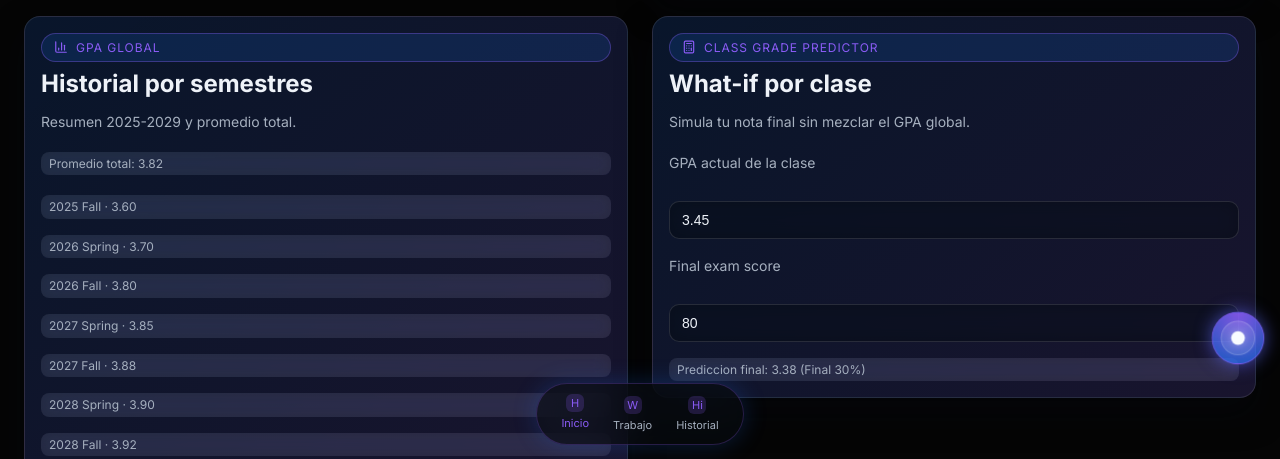
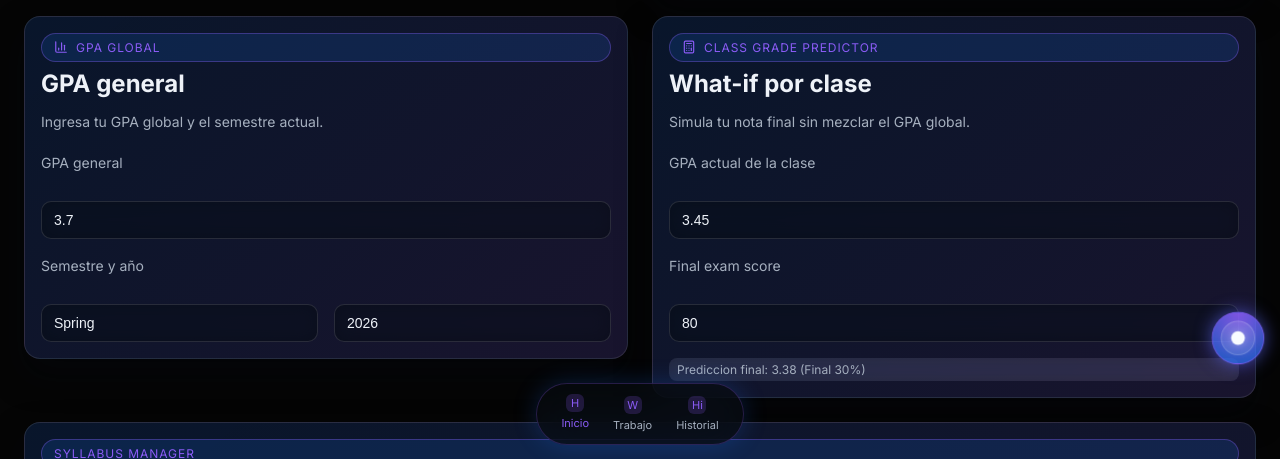
Before and after one commit to jesustitanes13-dotcom/gpa-standard, a Next.js app: page / in a window 1280 px wide. Shown: the part 341-800 px from the top of the page. Built offline with nearby package versions, Linux system fonts and the light colour scheme; no server answers.

Commit message:
Unified dashboard + GPA inputs

```diff
--- a/src/components/GpaGlobalCard.tsx
+++ b/src/components/GpaGlobalCard.tsx
@@ -1,32 +1,44 @@
 "use client";
 
-import { useMemo } from "react";
 import { BarChart3 } from "lucide-react";
 import { useDisciplineState } from "@/src/components/StateProvider";
 
 export const GpaGlobalCard = () => {
-  const { state } = useDisciplineState();
-
-  const average = useMemo(() => {
-    if (!state.gpaHistory.length) return 0;
-    const total = state.gpaHistory.reduce((sum, entry) => sum + entry.gpa, 0);
-    return total / state.gpaHistory.length;
-  }, [state.gpaHistory]);
+  const { state, updateState } = useDisciplineState();
 
   return (
     <div className="card">
       <div className="pill">
         <BarChart3 size={14} /> GPA Global
       </div>
-      <h3 className="title">Historial por semestres</h3>
-      <p className="subtitle">Resumen 2025-2029 y promedio total.</p>
-      <div className="badge">Promedio total: {average.toFixed(2)}</div>
-      <div className="grid" style={{ marginTop: 12 }}>
-        {state.gpaHistory.map((entry) => (
-          <div key={entry.term} className="badge">
-            {entry.term} · {entry.gpa.toFixed(2)}
-          </div>
-        ))}
+      <h3 className="title">GPA general</h3>
+      <p className="subtitle">Ingresa tu GPA global y el semestre actual.</p>
+      <div className="grid">
+        <label className="subtitle">GPA general</label>
+        <input
+          className="input"
+          type="number"
+          min={0}
+          max={4}
+          step={0.01}
+          value={state.overallGpa}
+          onChange={(event) => updateState({ overallGpa: Number(event.target.value) })}
+        />
+        <label className="subtitle">Semestre y año</label>
+        <div className="grid grid-2">
+          <input
+            className="input"
+            placeholder="Semestre (Ej: Spring)"
+            value={state.overallTerm}
+            onChange={(event) => updateState({ overallTerm: event.target.value })}
+          />
+          <input
+            className="input"
+            placeholder="Año (Ej: 2026)"
+            value={state.overallYear}
+            onChange={(event) => updateState({ overallYear: event.target.value })}
+          />
+        </div>
       </div>
     </div>
   );
--- a/src/lib/defaultState.ts
+++ b/src/lib/defaultState.ts
@@ -84,6 +84,9 @@ export const defaultState: DisciplineState = {
     { term: "2028 Fall", gpa: 3.92 },
     { term: "2029 Spring", gpa: 3.94 }
   ],
+  overallGpa: 3.7,
+  overallTerm: "Spring",
+  overallYear: "2026",
   historyLog: [
     "Bloque de estudio profundo completado.",
     "Racha de gym: 4 dias seguidos."
--- a/src/lib/types.ts
+++ b/src/lib/types.ts
@@ -62,4 +62,7 @@ export type DisciplineState = {
   historyLog: string[];
   syllabus: SyllabusData;
   gpaHistory: GpaHistoryEntry[];
+  overallGpa: number;
+  overallTerm: string;
+  overallYear: string;
 };
```
